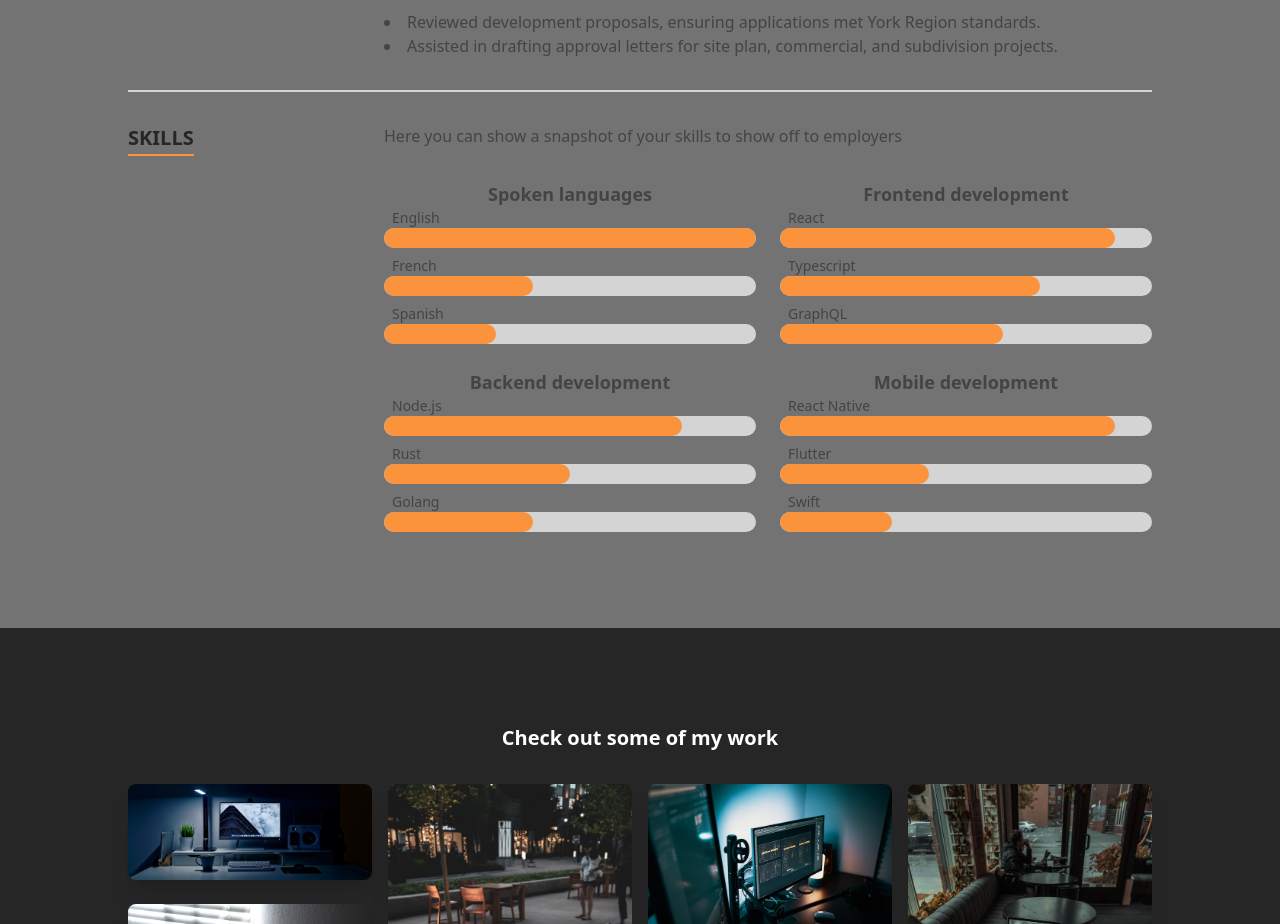
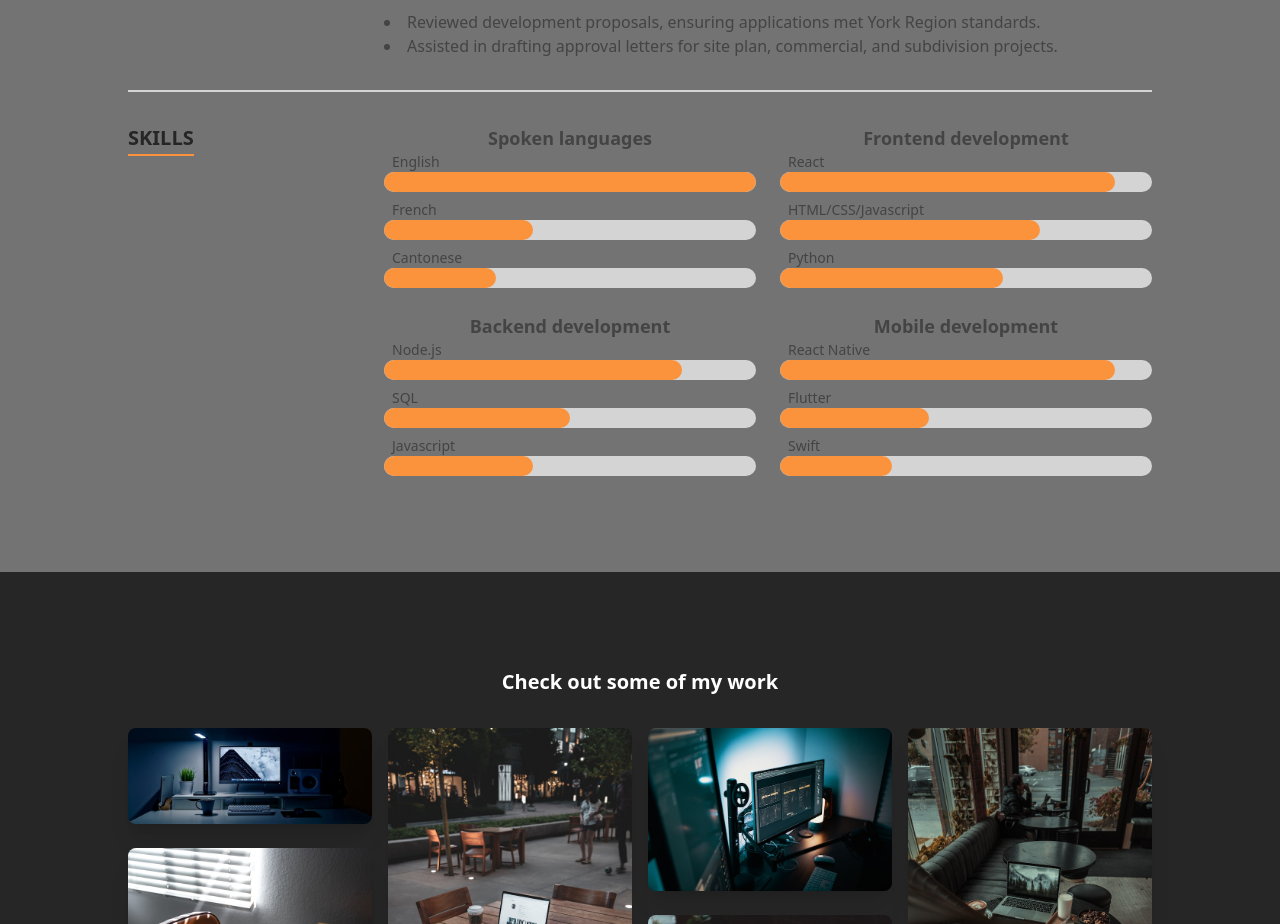
Before and after one commit to debbie-fan/debbie-fan-portfolio, a Next.js app: page / in a window 1280 px wide. Shown: the part 2900-3824 px from the top of the page. Built offline with nearby package versions, Linux system fonts and the light colour scheme.

Commit message:
Revise the skills listed in the Resume section

```diff
--- a/src/components/Sections/Resume/index.tsx
+++ b/src/components/Sections/Resume/index.tsx
@@ -21,7 +21,6 @@
           ))}
         </ResumeSection>
         <ResumeSection title="Skills">
-          <p className="pb-8">Here you can show a snapshot of your skills to show off to employers</p>
           <div className="grid grid-cols-1 gap-6 md:grid-cols-2">
             {skills.map((skillgroup, index) => (
               <SkillGroup key={`${skillgroup.name}-${index}`} skillGroup={skillgroup} />
--- a/src/data/data.tsx
+++ b/src/data/data.tsx
@@ -133,7 +133,7 @@
         level: 4,
       },
       {
-        name: 'Spanish',
+        name: 'Cantonese',
         level: 3,
       },
     ],
@@ -146,11 +146,11 @@
         level: 9,
       },
       {
-        name: 'Typescript',
+        name: 'HTML/CSS/Javascript',
         level: 7,
       },
       {
-        name: 'GraphQL',
+        name: 'Python',
         level: 6,
       },
     ],
@@ -163,11 +163,11 @@
         level: 8,
       },
       {
-        name: 'Rust',
+        name: 'SQL',
         level: 5,
       },
       {
-        name: 'Golang',
+        name: 'Javascript',
         level: 4,
       },
     ],
```
